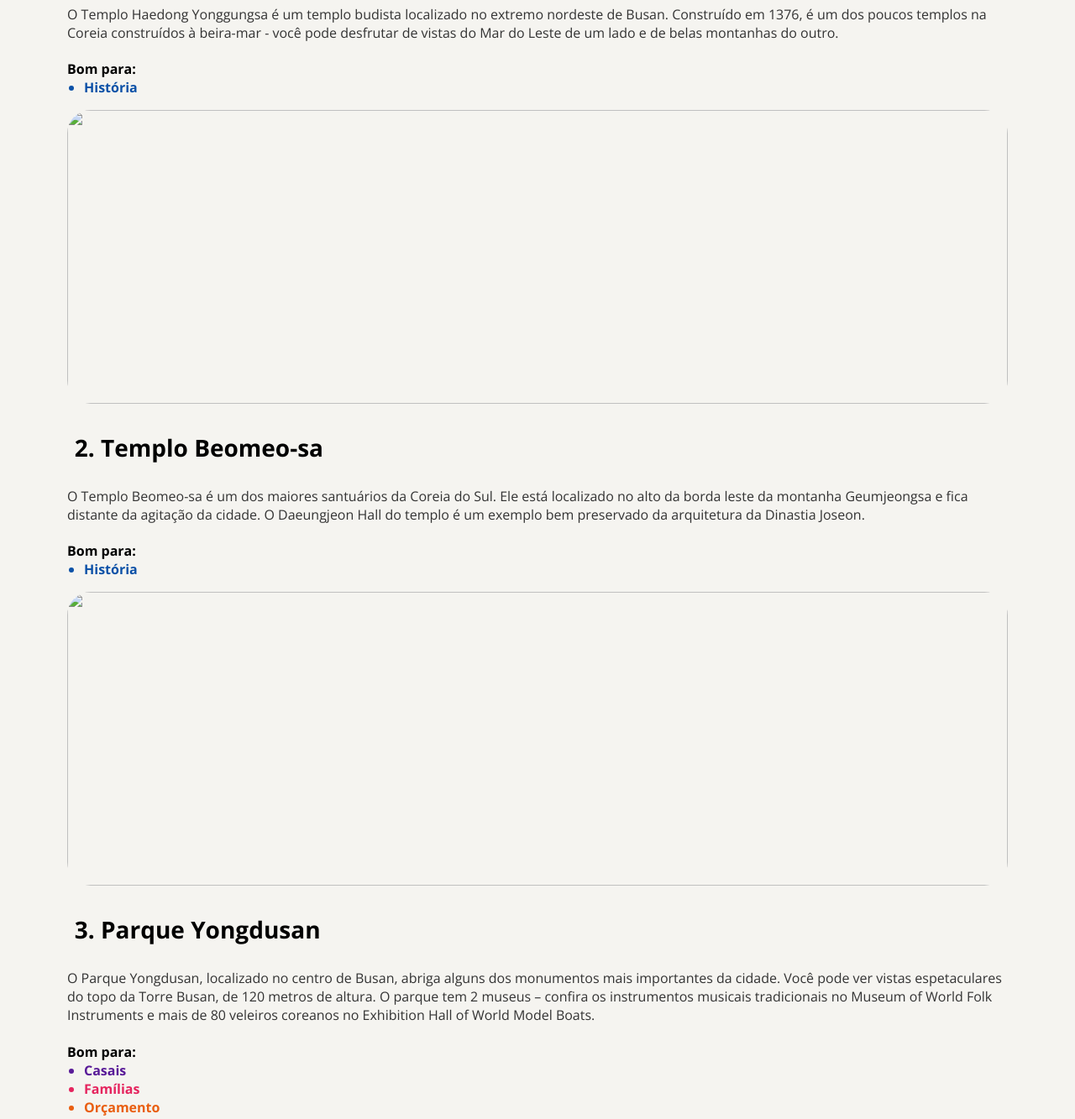
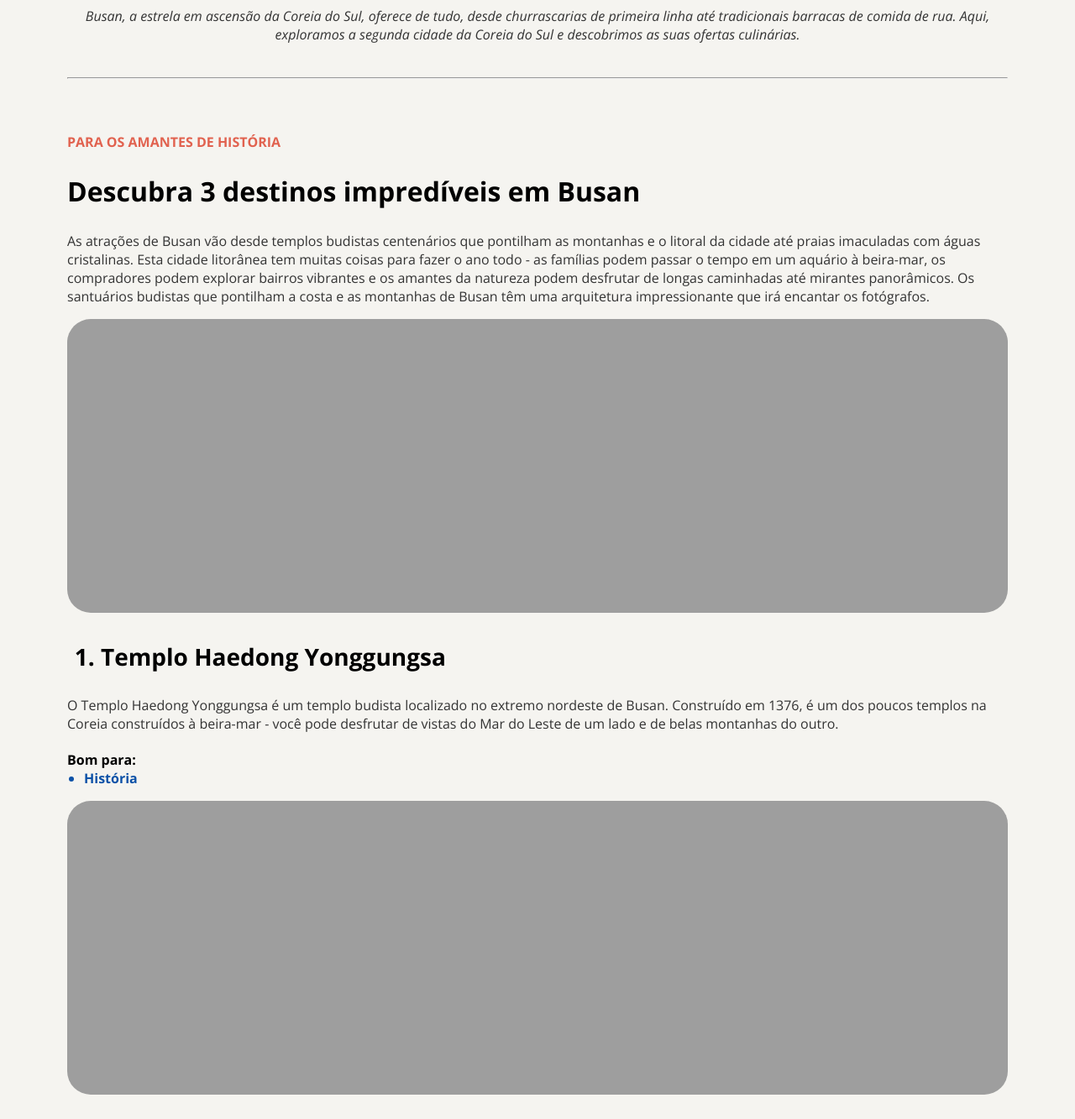
Before and after one commit to julianafc/Local_Turistico, a plain HTML site: page index.html in a window 1280 px wide. Shown: the part 1120-2453 px from the top of the page at 84% size. Drawn offline with nearby package versions, Linux system fonts and the light colour scheme; the site is published under a folder, as on GitHub Pages, so addresses that start at the root find nothing.

Commit message:
ajustando imagens

```diff
--- a/index.html
+++ b/index.html
@@ -23,7 +23,7 @@
         </div>
 
         <div>
-          <img  src="/assets/Image_01.png" alt="Foto da vista de Busan" id="foto-capa"                 >
+          <img  src="assets/Image_01.png" alt="Foto da vista de Busan" id="foto-capa"                 >
           <p id="description">Busan, a estrela em ascensão da Coreia do Sul, oferece de tudo, desde churrascarias de primeira linha até tradicionais barracas de comida de rua. Aqui, exploramos a segunda cidade da Coreia do Sul e descobrimos as suas ofertas culinárias.</p>
         </div>
       </section>
@@ -38,7 +38,7 @@
             Os santuários budistas que pontilham a costa e as montanhas de Busan têm uma arquitetura impressionante que irá encantar os fotógrafos.</p>
         </div>
         <div class="card-travel">
-        <img class="foto-lista" src="/assets/Image_02.png">
+        <img class="foto-lista" src="assets/Image_02.png">
           <ol>
           <li>
             <h3>Templo Haedong Yonggungsa </h3>
@@ -53,7 +53,7 @@
 
       </div>
       <div class="card-travel">
-      <img class="foto-lista" src="/assets/Image_03.png" alt="">
+      <img class="foto-lista" src="assets/Image_03.png" alt="">
         <ol start="2">
          <li>
           <h3>Templo Beomeo-sa </h3>
@@ -68,7 +68,7 @@
 
     </div>
     <div class="card-travel">
-    <img class="foto-lista" src="/assets/Image_04.png" alt="">
+    <img class="foto-lista" src="assets/Image_04.png" alt="">
       <ol start="3">
         <li>
           <h3>Parque Yongdusan </h3>
```
